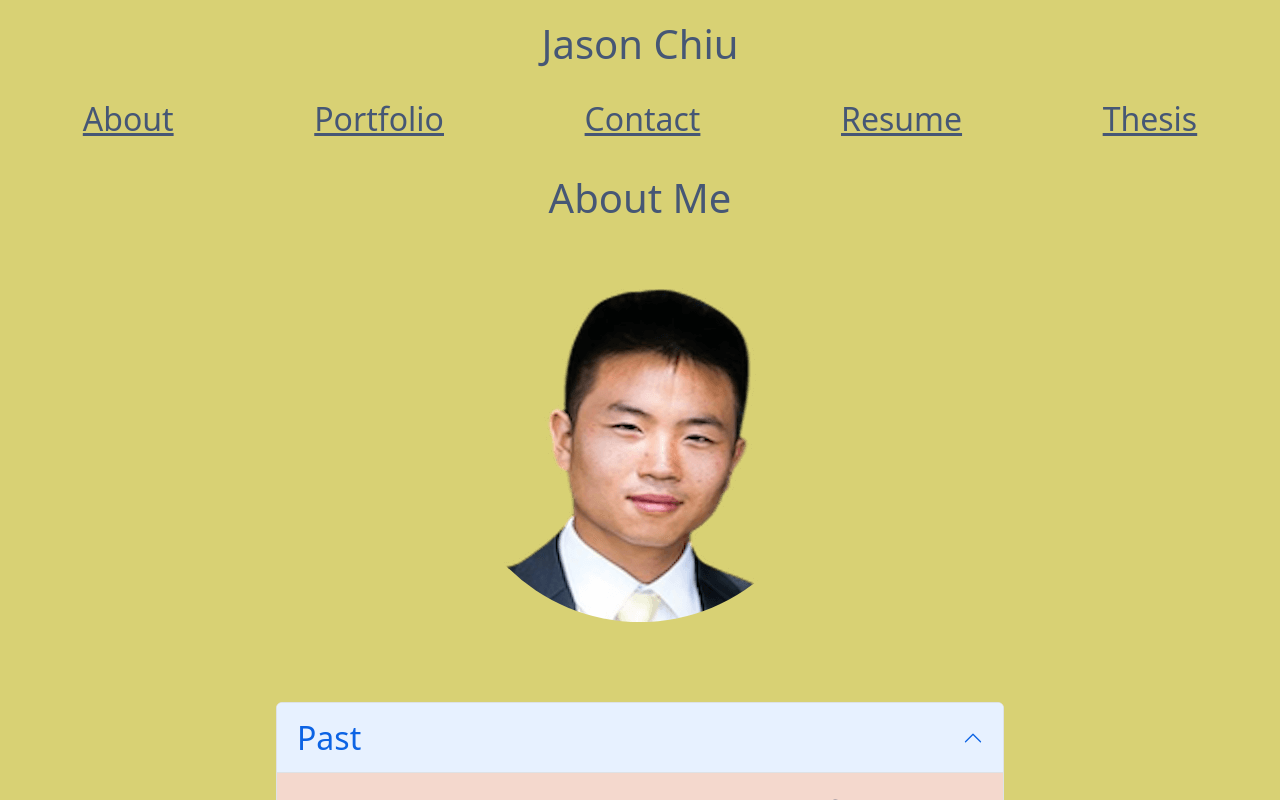
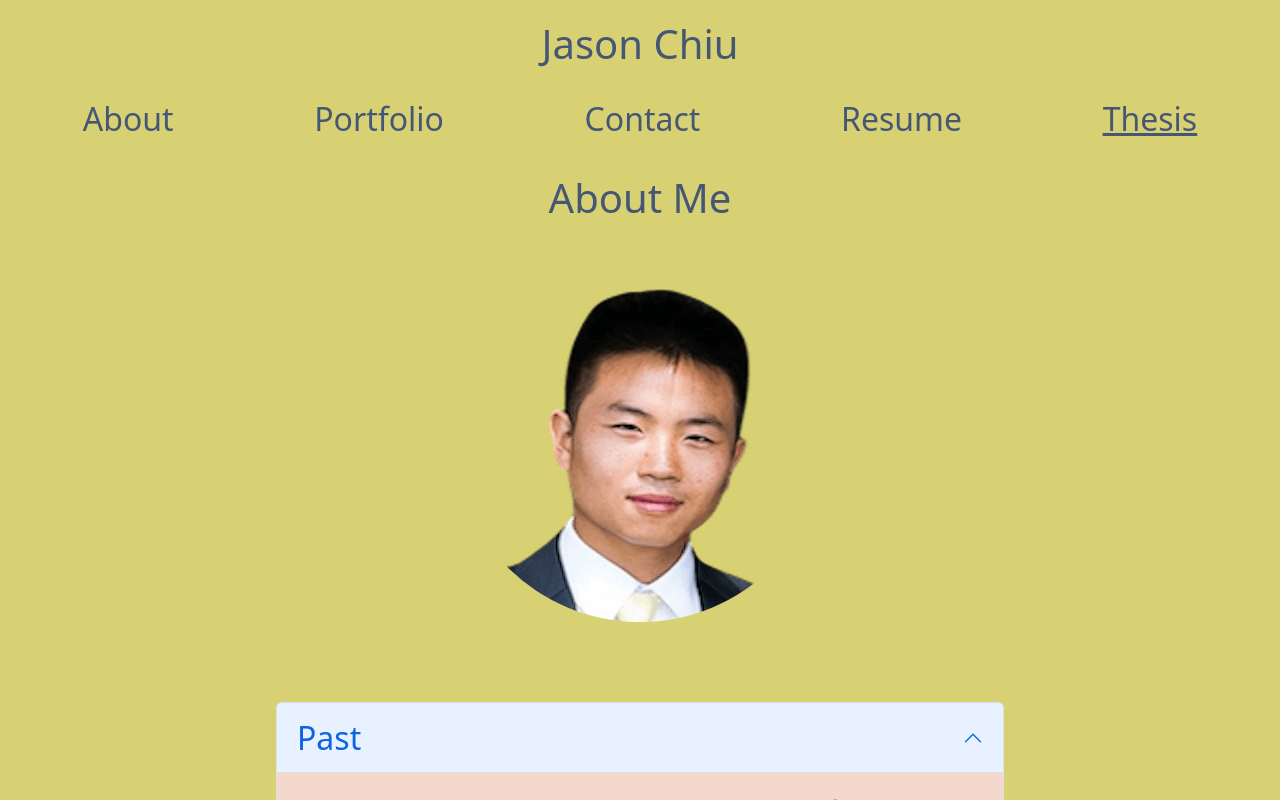
Before and after one commit to jason1chiu/react-portfolio, a React (Create React App) app: page / in a window 1280 px wide. Shown: the top 800 px of the page. Built offline with nearby package versions, Linux system fonts and the light colour scheme.

Commit message:
Prepare to deploy to GitHub Pages

```diff
--- a/src/App.js
+++ b/src/App.js
@@ -1,6 +1,6 @@
-import React from 'react';
-import { BrowserRouter as Router, Route, Routes } from 'react-router-dom';
-import Header from './components/Header'
+import React, { useState } from 'react';
+import { BrowserRouter as Router } from 'react-router-dom';
+import Header from './components/Header';
 import AboutMe from './components/AboutMe';
 import Portfolio from './components/Portfolio';
 import Contact from './components/Contact';
@@ -12,20 +12,35 @@ const styles = {
   background: '#B6C454',
   color: '#465775',
   fontSize: '2rem'
-}
+};
 
 function App() {
+  const [currentPage, setCurrentPage] = useState('AboutMe');
+
+  const handlePageChange = (page) => setCurrentPage(page);
+
+  const renderPage = () => {
+    switch (currentPage) {
+      case 'AboutMe':
+        return <AboutMe />;
+      case 'Portfolio':
+        return <Portfolio />;
+      case 'Contact':
+        return <Contact />;
+      case 'Resume':
+        return <Resume />;
+      case 'Thesis':
+        return <Thesis />;
+      default:
+        return <AboutMe />;
+    }
+  };
+
   return (
     <Router basename={process.env.PUBLIC_URL}>
       <div className="App" style={styles}>
-        <Header />
-        <Routes>
-          <Route index path="/" element={<AboutMe />} />
-          <Route path="/portfolio" element={<Portfolio />} />
-          <Route path="/contact" element={<Contact />} />
-          <Route path="/resume" element={<Resume />} />
-          <Route path="/thesis" element={<Thesis />} />
-        </Routes>
+        <Header handlePageChange={handlePageChange} />
+        {renderPage()}
         <Footer />
       </div>
     </Router>
--- a/src/components/Header.js
+++ b/src/components/Header.js
@@ -12,14 +12,14 @@ const styles = {
   },
 };
 
-const Header = () => {
+const Header = ({ handlePageChange }) => {
   return (
     <section className="row" style={styles.section}>
       <section className="col-12">
         <h1 className="text-center mt-3 p-1" style={styles.heading}>Jason Chiu</h1>
       </section>
       <section className="col-12 mb-3">
-        <Navigation />
+        <Navigation handlePageChange={handlePageChange} />
       </section>
     </section>
   );
--- a/src/components/Navigation.js
+++ b/src/components/Navigation.js
@@ -1,5 +1,4 @@
 import React from 'react';
-import { Link } from 'react-router-dom';
 import thesis from '../assets/links/Chiu_Thesis.pdf';
 
 const linkStyles = {
@@ -7,31 +6,41 @@ const linkStyles = {
   fontSize: '2rem',
 };
 
-
-const Navigation = () => {
-  // define the link style object
+const Navigation = ({ handlePageChange }) => {
   return (
     <nav className="navbar">
       <section className="container-fluid btn-group justify-content-center align-items-center">
-        <button type="button" className="btn btn-light btn-link text-decoration-none">
-          <Link to="/" style={linkStyles}>
-            About
-          </Link>
+        <button
+          type="button"
+          className="btn btn-light btn-link text-decoration-none"
+          onClick={() => handlePageChange('AboutMe')}
+          style={linkStyles}
+        >
+          About
         </button>
-        <button type="button" className="btn btn-light btn-link text-decoration-none">
-          <Link to="/portfolio" style={linkStyles}>
-            Portfolio
-          </Link>
+        <button
+          type="button"
+          className="btn btn-light btn-link text-decoration-none"
+          onClick={() => handlePageChange('Portfolio')}
+          style={linkStyles}
+        >
+          Portfolio
         </button>
-        <button type="button" className="btn btn-light btn-link text-decoration-none">
-          <Link to="/contact" style={linkStyles}>
-            Contact
-          </Link>
+        <button
+          type="button"
+          className="btn btn-light btn-link text-decoration-none"
+          onClick={() => handlePageChange('Contact')}
+          style={linkStyles}
+        >
+          Contact
         </button>
-        <button type="button" className="btn btn-light btn-link text-decoration-none">
-          <Link to="/resume" style={linkStyles}>
-            Resume
-          </Link>
+        <button
+          type="button"
+          className="btn btn-light btn-link text-decoration-none"
+          onClick={() => handlePageChange('Resume')}
+          style={linkStyles}
+        >
+          Resume
         </button>
         <button type="button" className="btn btn-light btn-link text-decoration-none">
           <a href={thesis} target="_blank" rel="noreferrer" style={linkStyles}>
```
